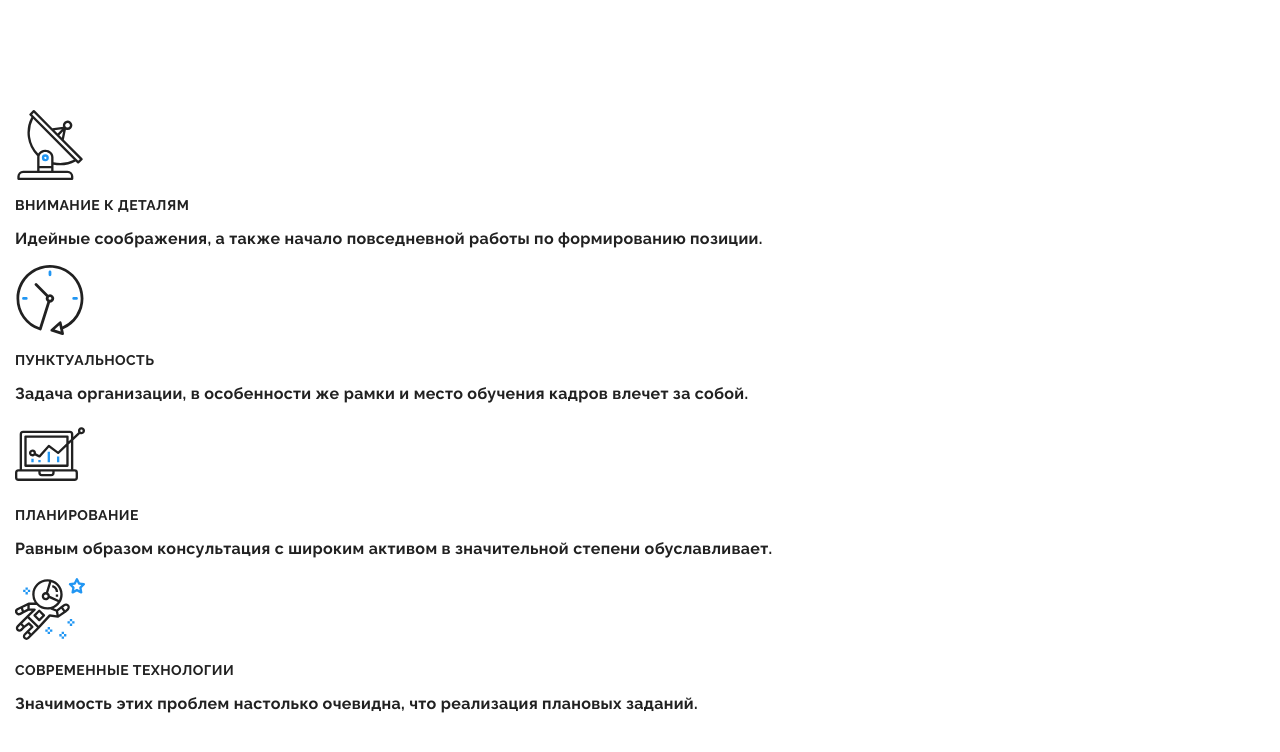
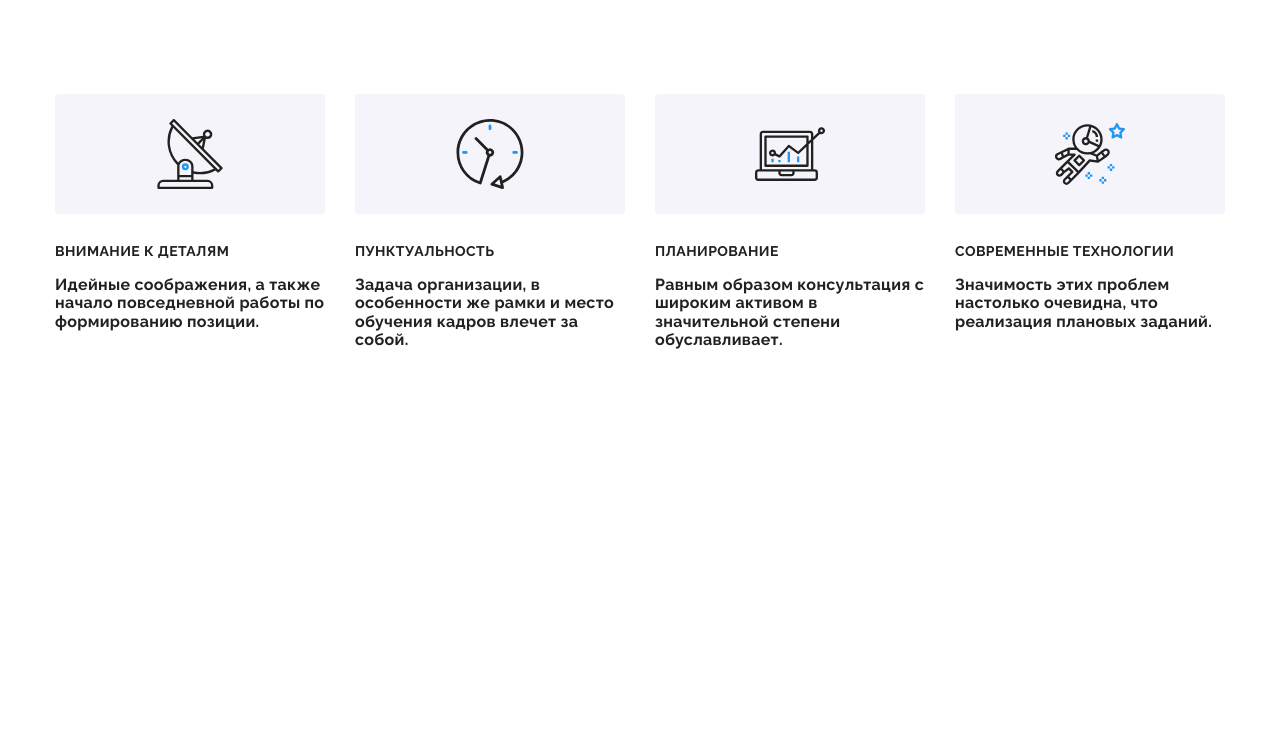
Before and after one commit to Filipp15102019/goit-markup-hw-08, a plain HTML site: page index.html in a window 1280 px wide. Drawn offline with nearby package versions, Linux system fonts and the light colour scheme.

Commit message:
дз 8-01

```diff
--- a/scss/base/_container.scss
+++ b/scss/base/_container.scss
@@ -6,15 +6,15 @@
   margin-right: auto;
 
   // mobile screen from 480px
-  @include mq($mobile) {
+  @include mq(mobile) {
     width: 480px;
   }
   // tablet screen
-  @include mq($tablet) {
+  @include mq(tablet) {
     width: 768px;
   }
   // desktop screen
-  @include mq($desktop) {
+  @include mq(desktop) {
     width: 1200px;
   }
 }
@@ -26,15 +26,15 @@
   margin-left: auto;
   margin-right: auto;
 
-  @include mq($mobile) {
+  @include mq(mobile) {
     width: 480px;
   }
   // tablet screen
-  @include mq($tablet) {
+  @include mq(tablet) {
     width: 768px;
   }
   // desktop screen
-  @include mq($desktop) {
+  @include mq(desktop) {
     width: 1200px;
   }
 }
--- a/scss/layouts/_navigations.scss
+++ b/scss/layouts/_navigations.scss
@@ -134,7 +134,7 @@ a {
   padding-top: 60px;
   padding-bottom: 60px;
 
-  @include mq($desktop) {
+  @include mq(desktop) {
     padding-top: 94px;
     padding-bottom: 94px;
   }
--- a/scss/layouts/_specials.scss
+++ b/scss/layouts/_specials.scss
@@ -22,18 +22,26 @@
   // letter-spacing: 0.03em;
 }
 .special__container {
-  @include mq($tablet) {
+  @include mq(tablet) {
     display: flex;
   }
 }
 
 .special__link {
-  display: none;
+  margin: 0px;
 
-  @include mq($tablet) {
+  @include mq(tablet) {
+    display: flex;
+    flex-wrap: wrap;
+    justify-content: center;
+  }
+
+  @include mq(desktop) {
+    display: flex;
+    flex-wrap: nowrap;
+    justify-content: center;
     margin: 0;
     padding-right: 30px;
-    display: flex;
   }
 
   &:last-child {
@@ -41,28 +49,66 @@
   }
 }
 .special__list {
-  @include mq($tablet) {
+  margin-bottom: 30px;
+
+  @include mq(tablet) {
+    flex-basis: calc((100% - 1 * 30px) / 2);
     margin-right: 30px;
   }
-
-  .special__link > & {
-    @include mq($tablet) {
-      flex-basis: 270px;
-    }
+  @include mq(desktop) {
+    flex-basis: calc((100% - 3 * 30px) / 4);
+    margin-right: 30px;
+    margin-bottom: 0px;
   }
 }
+
+.special__list:nth-child(2n + 2) {
+  @include mq(tablet) {
+    margin: 0;
+  }
+
+  @include mq(desktop) {
+    margin-right: 30px;
+  }
+}
+
+// &:last-child {
+//   margin-bottom: 0px;
+// }
+
+// @include mq(tablet) {
+//   margin-right: 30px;
+// }
+
+// .special__link > & {
+//   @include mq(tablet) {
+//     flex-basis: 270px;
+//   }
+// }
 
 .list__icon:hover,
 .list__icon:focus {
   // fill: var(--accent-color);
 }
 .special__list__icon {
-  // width: 270px;
-  // height: 120px;
-  // background-color: #f5f4fa;
-  // border-radius: 4px;
-  // margin-bottom: 30px;
-  // display: flex;
-  // justify-content: center;
-  // align-items: center;
+  width: 270px;
+  height: 120px;
+  background-color: #f5f4fa;
+  border-radius: 4px;
+  margin-bottom: 30px;
+  display: flex;
+  justify-content: center;
+  align-items: center;
+
+  @include mq(mobile) {
+    width: 100%;
+  }
+  @include mq(tablet) {
+    width: 354px;
+    height: 120px;
+  }
+  @include mq(desktop) {
+    width: 270px;
+    height: 120px;
+  }
 }
```
Also changed, not shown: css/main.css, css/main.min.css, 2 other files.
